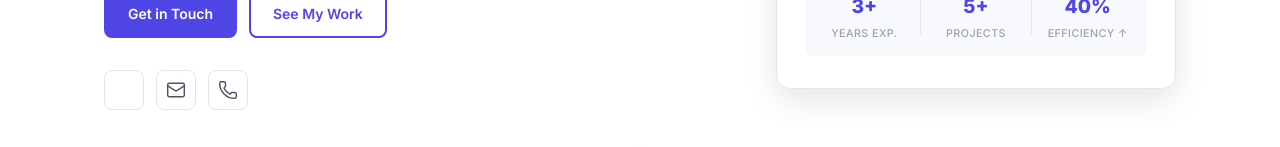
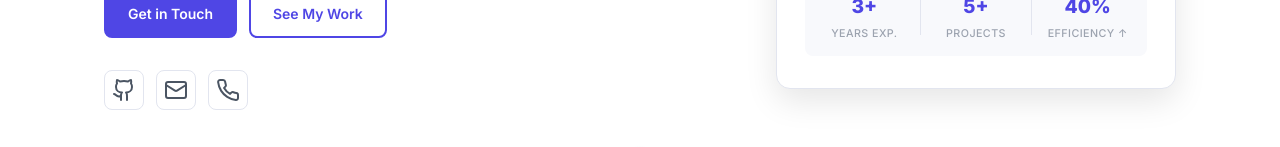
Before and after one commit to akshayportfolio/akshayportfolio.github.io, a plain HTML site: page index.html in a window 1280 px wide. Shown: the part 572-719 px from the top of the page. Drawn offline with nearby package versions, Linux system fonts and the light colour scheme.

Commit message:
Update index.html

```diff
--- a/index.html
+++ b/index.html
@@ -65,14 +65,27 @@
           <a class="btn btn--outline" href="#projects">See My Work</a>
         </div>
         <div class="hero__social">
-          <a href="https://github.com/akshayportfolio" target="_blank" rel="noopener" aria-label="GitHub">
-            <i data-lucide="github" aria-hidden="true"></i>
+          <!-- GitHub Icon -->
+          <a href="https://github.com/akshayportfolio" target="_blank" rel="noopener" aria-label="GitHub" title="GitHub">
+            <svg xmlns="http://www.w3.org/2000/svg" width="24" height="24" viewBox="0 0 24 24" fill="none" stroke="currentColor" stroke-width="2" stroke-linecap="round" stroke-linejoin="round" aria-hidden="true">
+              <path d="M15 22v-4a4.8 4.8 0 0 0-1-3.5c3 0 6-2 6-5.5.08-1.25-.27-2.48-1-3.5.28-1.15.28-2.35 0-3.5 0 0-1 0-3 1.5-2.64-.5-5.36-.5-8 0C6 2 5 2 5 2c-.3 1.15-.3 2.35 0 3.5A5.403 5.403 0 0 0 4 9c0 3.5 3 5.5 6 5.5-.39.49-.68 1.05-.85 1.65-.17.6-.22 1.23-.15 1.85v4" />
+              <path d="M9 18c-4.51 2-5-2-7-2" />
+            </svg>
           </a>
-          <a href="mailto:as6445339@gmail.com" aria-label="Email">
-            <i data-lucide="mail" aria-hidden="true"></i>
+
+          <!-- Email Icon -->
+          <a href="mailto:as6445339@gmail.com" aria-label="Email" title="Email">
+            <svg xmlns="http://www.w3.org/2000/svg" width="24" height="24" viewBox="0 0 24 24" fill="none" stroke="currentColor" stroke-width="2" stroke-linecap="round" stroke-linejoin="round" aria-hidden="true">
+              <rect width="20" height="16" x="2" y="4" rx="2" />
+              <path d="m22 7-8.97 5.7a1.94 1.94 0 0 1-2.06 0L2 7" />
+            </svg>
           </a>
-          <a href="tel:+918112977068" aria-label="Phone">
-            <i data-lucide="phone" aria-hidden="true"></i>
+
+          <!-- Phone Icon -->
+          <a href="tel:+918112977068" aria-label="Phone" title="Phone">
+            <svg xmlns="http://www.w3.org/2000/svg" width="24" height="24" viewBox="0 0 24 24" fill="none" stroke="currentColor" stroke-width="2" stroke-linecap="round" stroke-linejoin="round" aria-hidden="true">
+              <path d="M22 16.92v3a2 2 0 0 1-2.18 2 19.79 19.79 0 0 1-8.63-3.07 19.5 19.5 0 0 1-6-6 19.79 19.79 0 0 1-3.07-8.67A2 2 0 0 1 4.11 2h3a2 2 0 0 1 2 1.72 12.84 12.84 0 0 0 .7 2.81 2 2 0 0 1-.45 2.11L8.09 9.91a16 16 0 0 0 6 6l1.27-1.27a2 2 0 0 1 2.11-.45 12.84 12.84 0 0 0 2.81.7A2 2 0 0 1 22 16.92z" />
+            </svg>
           </a>
         </div>
       </div>
```
